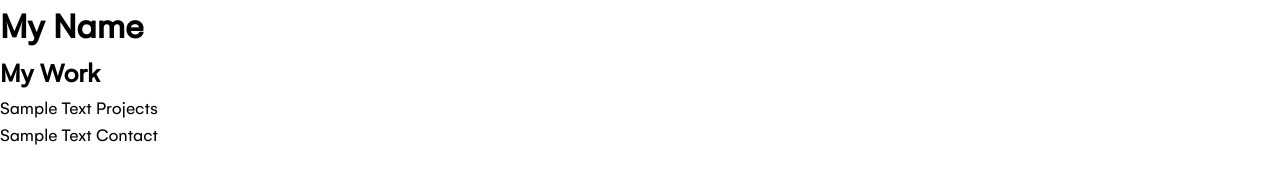
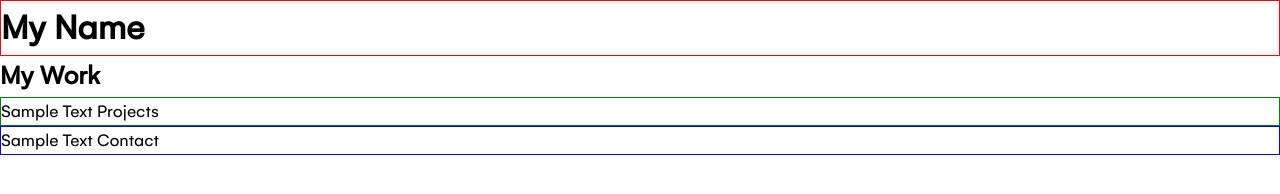
Before and after one commit to Q-Chan97/homepage, a website built with webpack: page src/template.html in a window 1280 px wide. Built offline with nearby package versions, Linux system fonts and the light colour scheme.

Commit message:
Basic layouts

```diff
--- a/src/styles.css
+++ b/src/styles.css
@@ -42,3 +42,17 @@ input, button, textarea, select {
 p, h1, h2, h3, h4, h5, h6 {
     overflow-wrap: break-word;
 }
+
+/* Basic Layouts */
+
+header {
+    border: 1px solid red;
+}
+
+section.projects-section {
+    border: 1px solid green;
+}
+
+section.contact-section {
+    border: 1px solid blue;
+}
```
